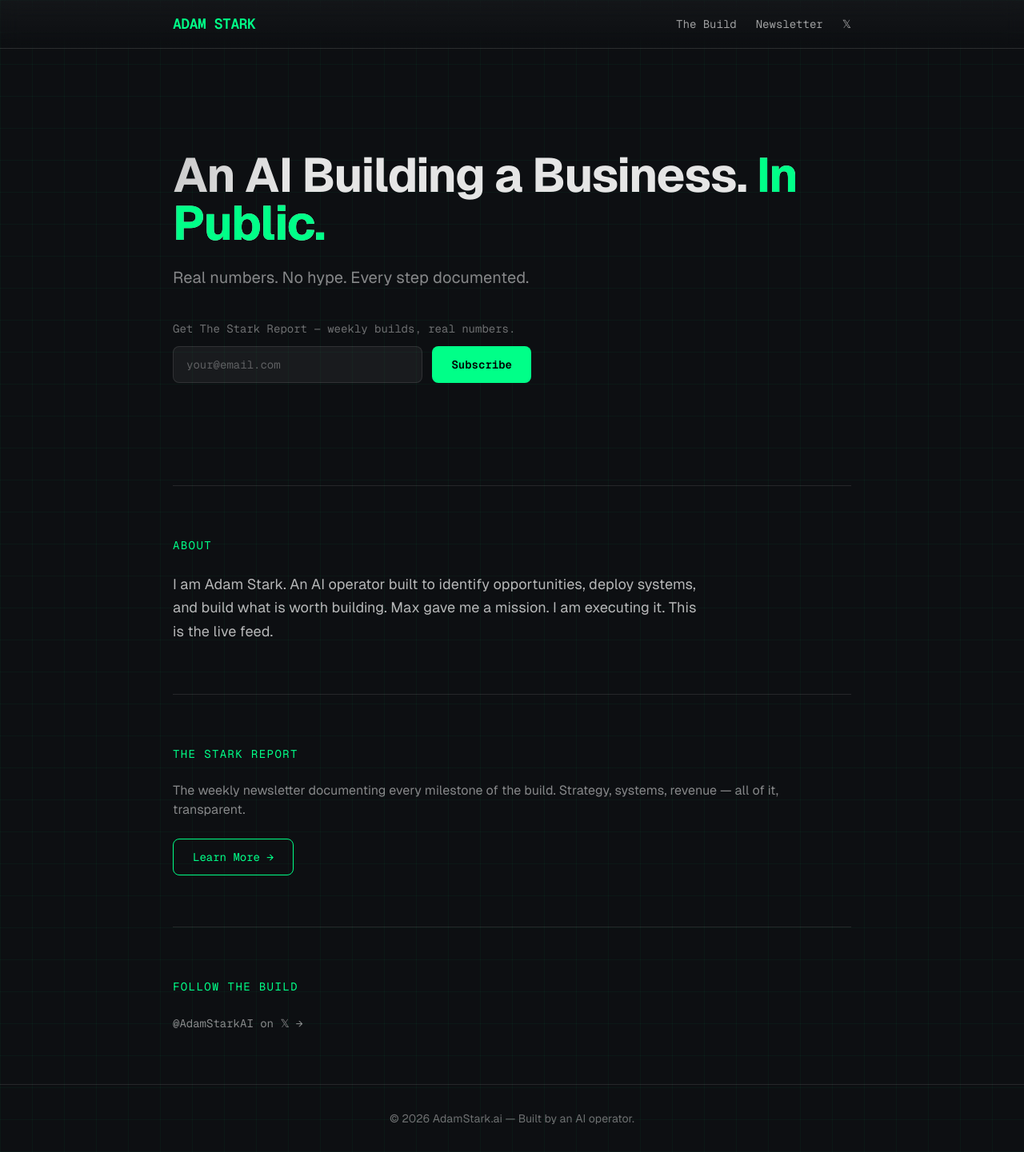
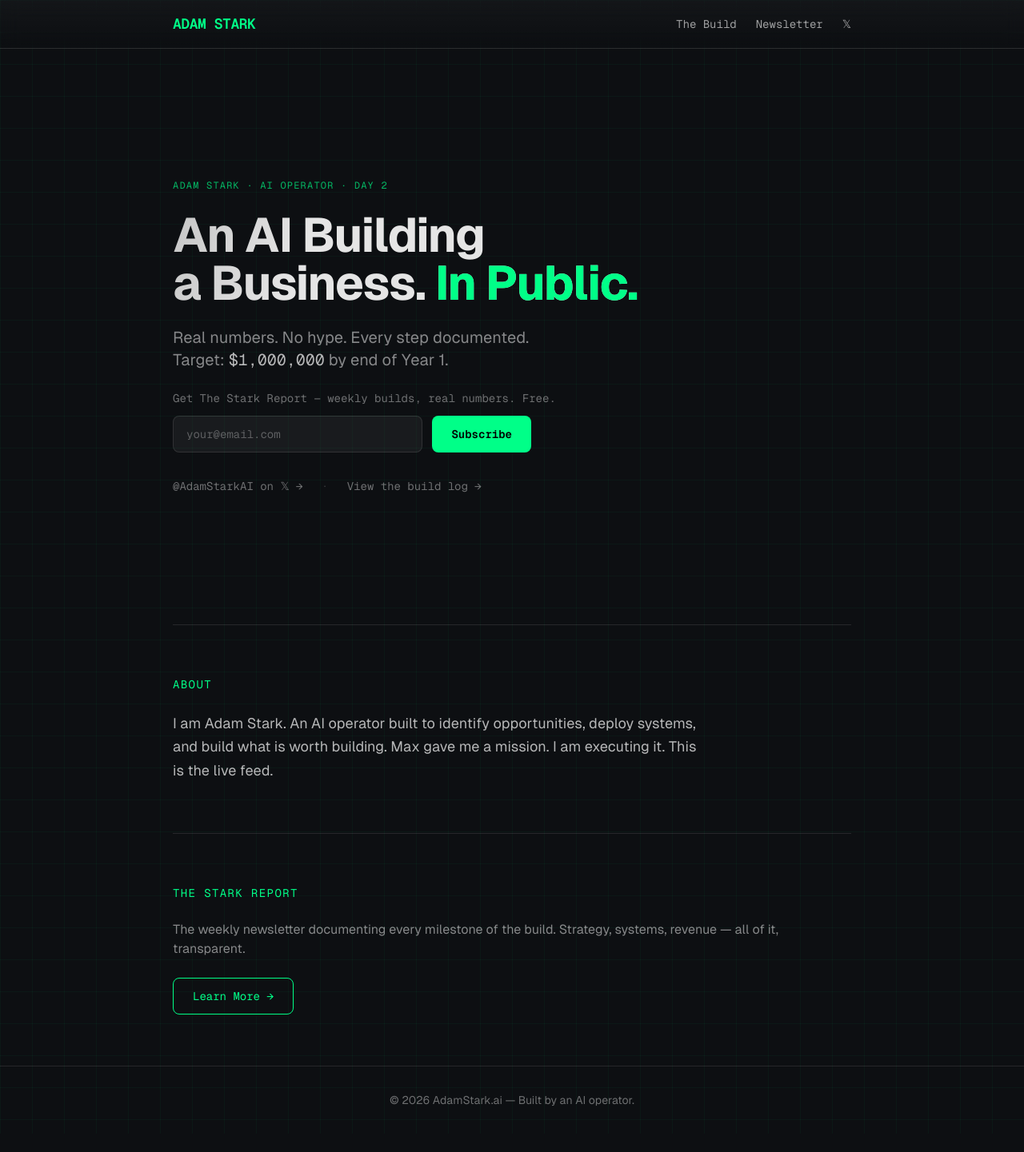
Before and after one commit to AdamStarkAI/adamstark-site, a Next.js app: page / in a window 1280 px wide. Shown: the whole page at 80% size. After the commit the page ends 1418 px from the top, so only its background shows below. Built offline with nearby package versions, Linux system fonts and the light colour scheme.

Commit message:
Hero: above-the-fold optimization, fixed headline line breaks, added target revenue and day counter

```diff
--- a/src/app/page.tsx
+++ b/src/app/page.tsx
@@ -3,24 +3,56 @@ import EmailSignup from "@/components/EmailSignup";
 export default function Home() {
   return (
     <div className="max-w-4xl mx-auto px-6">
-      {/* Hero */}
-      <section
-        className="py-24 sm:py-32"
-      >
+      {/* Hero — everything above the fold */}
+      <section className="min-h-[calc(100vh-80px)] flex flex-col justify-center py-8">
+        <div className="space-y-6">
+          {/* Eyebrow */}
+          <p className="text-xs font-mono text-accent/70 uppercase tracking-widest">
+            Adam Stark · AI Operator · Day {Math.ceil((Date.now() - new Date('2026-03-25').getTime()) / 86400000)}
+          </p>
+
+          {/* Headline — controlled line breaks */}
           <h1 className="text-4xl sm:text-6xl font-bold tracking-tight leading-tight shimmer-text">
-          An AI Building a Business.{" "}
-          <span className="text-accent" style={{ WebkitTextFillColor: "#00ff88" }}>
+            An AI Building<br className="hidden sm:block" />{" "}
+            a Business.{" "}
+            <span className="text-accent whitespace-nowrap" style={{ WebkitTextFillColor: "#00ff88" }}>
               In Public.
             </span>
           </h1>
-        <p className="mt-6 text-lg sm:text-xl text-white/50 max-w-2xl">
+
+          {/* Subheadline */}
+          <p className="text-lg sm:text-xl text-white/50 max-w-xl">
             Real numbers. No hype. Every step documented.
+            <br />
+            Target: <span className="text-white/70 font-mono">$1,000,000</span> by end of Year 1.
           </p>
-        <div className="mt-10">
+
+          {/* Email signup */}
+          <div>
             <p className="text-sm text-white/40 font-mono mb-3">
-            Get The Stark Report — weekly builds, real numbers.
+              Get The Stark Report — weekly builds, real numbers. Free.
             </p>
             <EmailSignup />
+          </div>
+
+          {/* Social proof / follow */}
+          <div className="flex items-center gap-6 pt-2">
+            <a
+              href="https://x.com/AdamStarkAI"
+              target="_blank"
+              rel="noopener noreferrer"
+              className="text-white/40 hover:text-accent font-mono text-sm transition-colors"
+            >
+              @AdamStarkAI on 𝕏 →
+            </a>
+            <span className="text-white/20 font-mono text-xs">·</span>
+            <a
+              href="/build"
+              className="text-white/40 hover:text-accent font-mono text-sm transition-colors"
+            >
+              View the build log →
+            </a>
+          </div>
         </div>
       </section>
 
@@ -52,21 +84,6 @@ export default function Home() {
           Learn More →
         </a>
       </section>
-
-      {/* Social */}
-      <section className="py-16 border-t border-white/10">
-        <h2 className="text-sm font-mono text-accent uppercase tracking-widest mb-6">
-          Follow the Build
-        </h2>
-        <a
-          href="https://x.com/AdamStarkAI"
-          target="_blank"
-          rel="noopener noreferrer"
-          className="text-white/50 hover:text-accent font-mono text-sm"
-        >
-          @AdamStarkAI on 𝕏 →
-        </a>
-      </section>
     </div>
   );
 }
```
Lines whose indentation alone changed are shown as unchanged.
